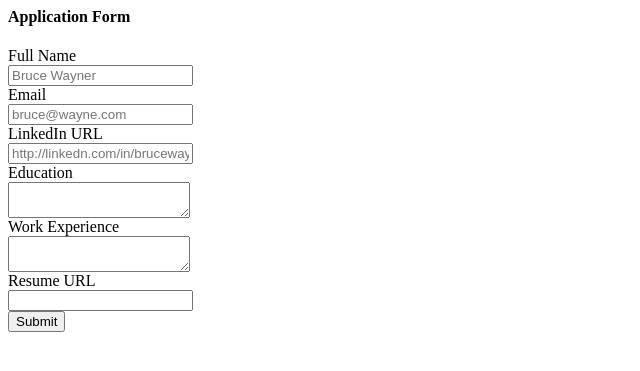
After one commit to nrrakesh9138/jovian-careers-website-v2, a Flask app: template templates/application_form.html in a window 1280 px wide. The commit adds this page. Shown: the top 371 px of the page, without its empty margins (0-640 px from the left). Run offline with Flask 3, Linux system fonts and the light colour scheme; the template is opened without the code that fills it, so the values that code supplies are empty.

Commit message:
Dynamic inserting of application data

```diff
--- a/app.py
+++ b/app.py
@@ -1,5 +1,5 @@
-from flask import Flask, render_template, jsonify
-from database import load_jobs_from_db, load_job_from_db
+from flask import Flask, render_template, jsonify, request
+from database import load_jobs_from_db, load_job_from_db, add_application_to_db
 import json
 app = Flask(__name__)
 
@@ -26,5 +26,15 @@ def list_jobs():
     jobs = load_jobs_from_db()
     return json.dumps(jobs, default=str)
 
+@app.route("/job/<id>/apply", methods = ['POST'])
+def apply_to_job(id):
+    job = load_job_from_db(id)
+    data = request.form
+    add_application_to_db(id, data)
+    return render_template('application_submitted.html', application = data, job=job)
+
+
+
+
 if __name__=="__main__":
     app.run(host='0.0.0.0', debug=True)
--- /dev/null
+++ b/templates/application_form.html
@@ -0,0 +1,28 @@
+<h4>Application Form</h4>
+<form action="/job/{{job['id']}}/apply" method="post">
+    <div class="mb-2">
+        <label for="">Full Name</label><br>
+        <input type="text" name="full_name" placeholder="Bruce Wayner">
+    </div>
+    <div class="mb-2">
+        <label for="">Email</label><br>
+        <input type="email" name="email" placeholder="bruce@wayne.com">
+    </div>
+    <div class="mb-2">
+        <label for="">LinkedIn URL</label><br>
+        <input type="text" name="linkedin_url" placeholder="http://linkedn.com/in/brucewayne">
+    </div>
+    <div class="mb-2">
+        <label for="">Education</label><br>
+        <textarea name="education"></textarea>
+    </div>
+    <div class="mb-2">
+        <label for="">Work Experience</label><br>
+        <textarea name="work_experience"></textarea>
+    </div>
+    <div class="mb-2">
+        <label for="">Resume URL</label><br>
+        <input type="text" name="resume_url">
+    </div>
+    <input type="submit">
+</form>
--- a/templates/jobpage.html
+++ b/templates/jobpage.html
@@ -27,6 +27,7 @@
         </ol>
         <h4>Salary</h4>
         <p>{{job.currency}} {{job.salary}}</p>
+        {% include 'application_form.html' %}
     </div>
     {% include 'footer.html' %}
 </body>
```
Also changed, not shown: database.py (+8 -1 lines), templates/application_submitted.html (added, +40 -0 lines).
